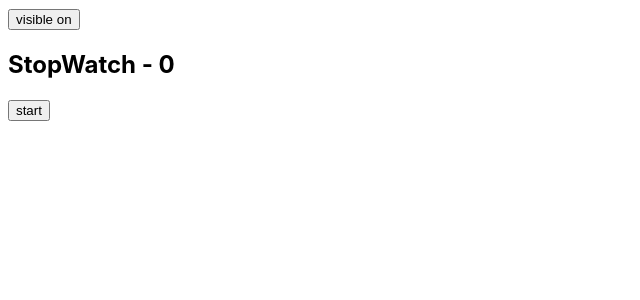
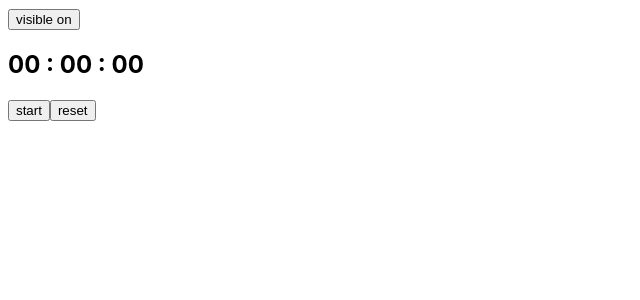
Before and after one commit to DimPack/reactVitaPractic, a React (Vite) app: page / in a window 1280 px wide. Shown: the top 300 px of the page, without its empty margins (0-640 px from the left). Built offline with nearby package versions, Linux system fonts and the light colour scheme.

Commit message:
add readi StopWatsh

```diff
--- a/package.json
+++ b/package.json
@@ -10,6 +10,7 @@
     "preview": "vite preview"
   },
   "dependencies": {
+    "date-fns": "^3.6.0",
     "react": "^18.3.1",
     "react-dom": "^18.3.1"
   },
--- a/src/components/StopWatch/index.jsx
+++ b/src/components/StopWatch/index.jsx
@@ -1,16 +1,24 @@
 import { useEffect, useState } from "react";
+import { format, addSeconds } from "date-fns";
 
 const StopWatch = () => {
-  const [time, setTime] = useState(0);
+  const [time, setTime] = useState(new Date(0, 0, 0, 0, 0, 0, 0));
   const [isRuning, setIsRuning] = useState(false);
+
   const handleIsRunning = () => {
     setIsRuning(!isRuning);
   };
+
+  const handleReset = () => {
+    setTime(new Date(0, 0, 0, 0, 0, 0, 0));
+    setIsRuning(false);
+  };
+
   useEffect(() => {
     if (isRuning) {
       console.log("add setintrval");
       const idInterval = setInterval(() => {
-          setTime((time) => time + 1);
+        setTime((time) => addSeconds(time, 1));
       }, 1000);
       return () => {
         clearInterval(idInterval);
@@ -21,8 +29,9 @@ const StopWatch = () => {
 
   return (
     <div>
-      <h2>StopWatch - {time}</h2>
+      <h2>{format(time, "HH : mm : ss")}</h2>
       <button onClick={handleIsRunning}>{isRuning ? "stop" : "start"}</button>
+      <button onClick={handleReset}>reset</button>
     </div>
   );
 };
```
Also changed, not shown: 1 other file (tests, documents, lock files or other folders). Lines whose indentation alone changed are shown as unchanged.
